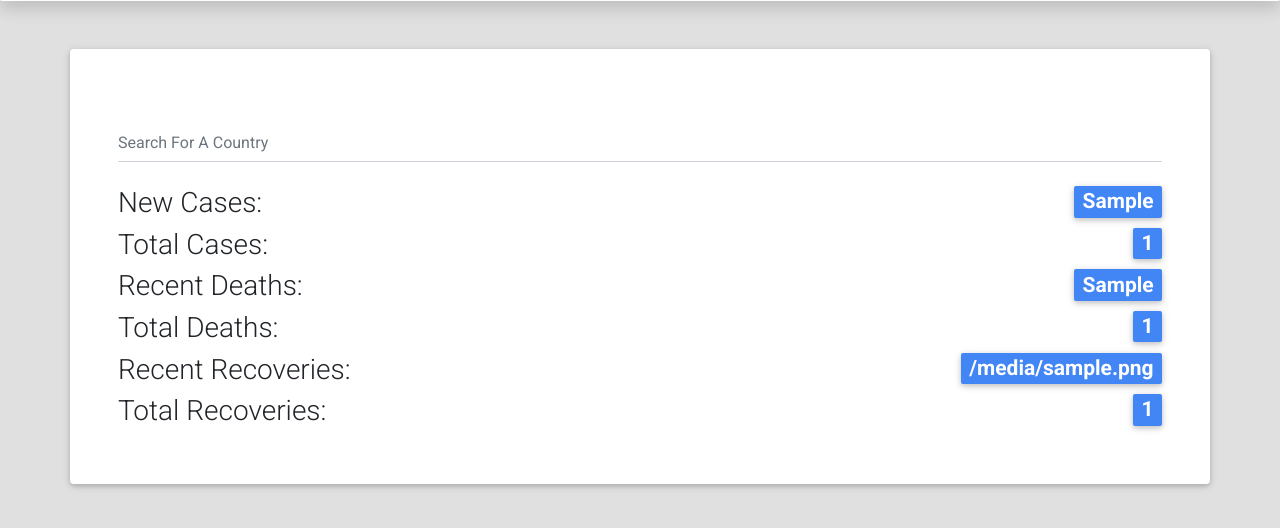
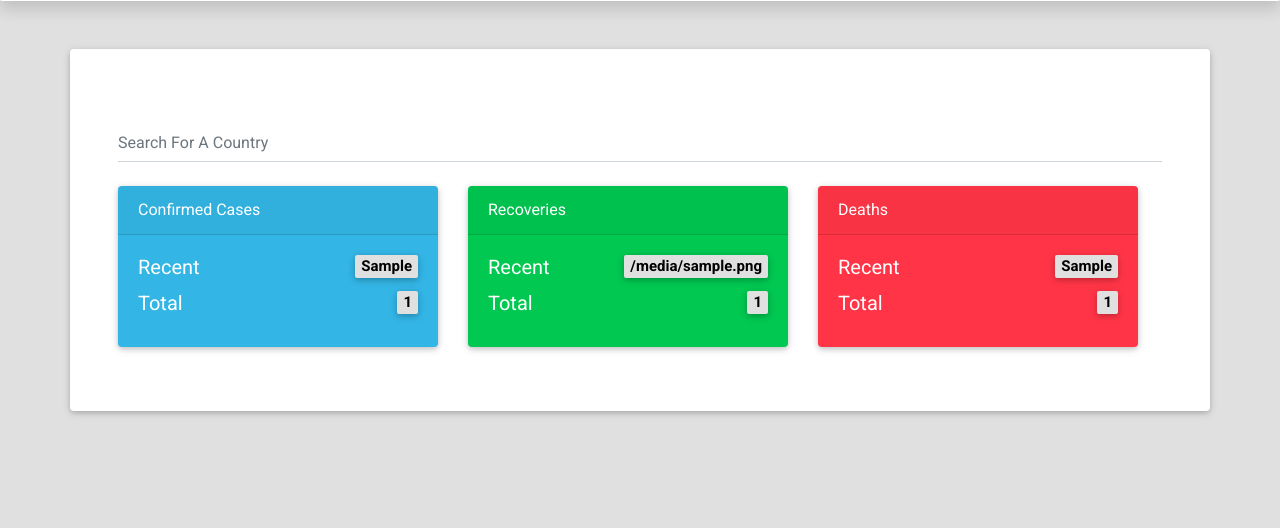
Before and after one commit to mike-menendez/205-group-project, a FastAPI app: template templates/index.html in a window 1280 px wide. Shown: the part 235-763 px from the top of the page. Run offline with FastAPI, Linux system fonts and the light colour scheme; the template is opened without the code that fills it: most values are stand-ins (such as "Sample title", 1, 10 or a date in 2020); parts of the project's set-up code (start-up, migrations or seed data) failed here and were passed over; some libraries are stand-ins or nearby versions.

Commit message:
Add info cards for a more clear view of stats

```diff
--- a/templates/index.html
+++ b/templates/index.html
@@ -10,13 +10,32 @@
         <div class="md-form mb-3">
             <input class="form-control" type="text" placeholder="Search For A Country" aria-label="Search For A Country">
         </div>
-        <div>
-            <h3>New Cases: <span class="badge badge-primary float-right">{{summary['NewConfirmed']}}</span></h3>
-            <h3>Total Cases: <span class="badge badge-primary float-right">{{summary['TotalConfirmed']}}</span></h3>
-            <h3>Recent Deaths: <span class="badge badge-primary float-right">{{summary['NewDeaths']}}</span></h3>
-            <h3>Total Deaths: <span class="badge badge-primary float-right">{{summary['TotalDeaths']}}</span></h3>
-            <h3>Recent Recoveries: <span class="badge badge-primary float-right">{{summary['NewRecovered']}}</span></h3>
-            <h3>Total Recoveries: <span class="badge badge-primary float-right">{{summary['TotalRecovered']}}</span></h3>
+        <div class="card-deck" style="">
+
+          <div class="card text-white bg-info mb-3" style="max-width: 20rem;">
+            <div class="card-header">Confirmed Cases</div>
+            <div class="card-body">
+              <h5 class="card-title">Recent <span class="badge badge-light float-right">{{summary['NewConfirmed']}}</span></h5>
+              <h5 class="card-title">Total <span class="badge badge-light float-right">{{summary['TotalConfirmed']}}</span></h5>
+            </div>
+          </div>
+
+          <div class="card text-white bg-success mb-3" style="max-width: 20rem;">
+            <div class="card-header">Recoveries</div>
+            <div class="card-body">
+              <h5 class="card-title">Recent <span class="badge badge-light float-right">{{summary['NewRecovered']}}</span></h5>
+              <h5 class="card-title">Total <span class="badge badge-light float-right">{{summary['TotalRecovered']}}</span></h5>
+            </div>
+          </div>
+
+          <div class="card text-white bg-danger mb-3" style="max-width: 20rem;">
+            <div class="card-header">Deaths</div>
+            <div class="card-body">
+              <h5 class="card-title">Recent <span class="badge badge-light float-right">{{summary['NewDeaths']}}</span></h5>
+              <h5 class="card-title">Total <span class="badge badge-light float-right">{{summary['TotalDeaths']}}</span></h5>
+            </div>
+          </div>
+
         </div>
     </div>
 {% endblock %}
```
